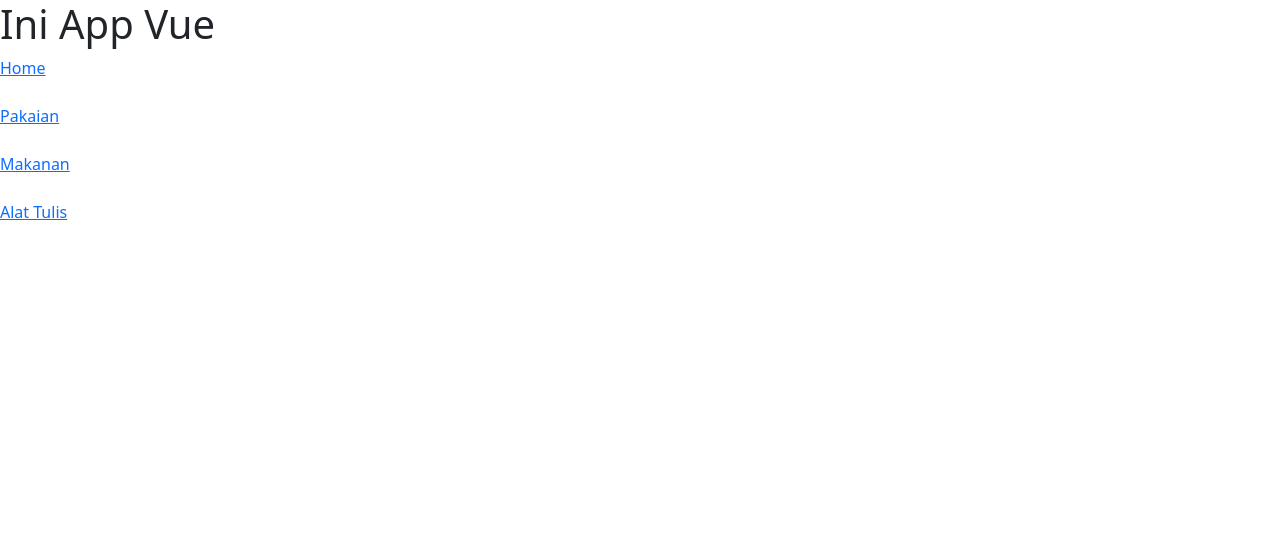
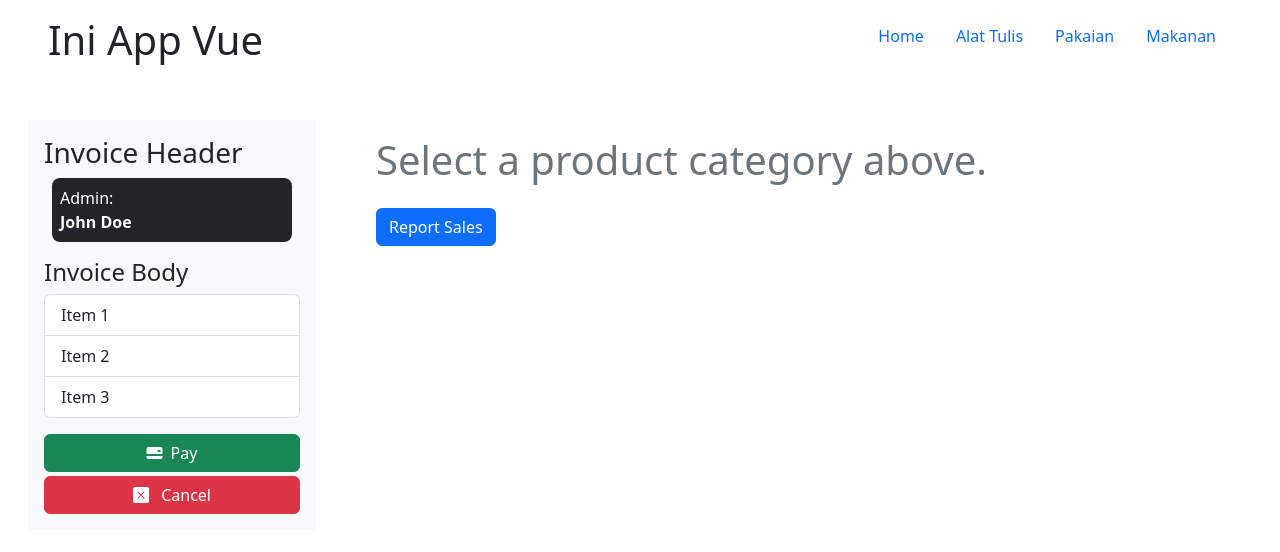
Before and after one commit to StefannusChristian/Modern-Web, a Vue app in the folder uas-mwd/client/: page / in a window 1280 px wide. Shown: the top 552 px of the page. Built offline with nearby package versions, Linux system fonts and the light colour scheme.

Commit message:
Add UI components such as navigation links, buttons, and product cards

```diff
--- a/uas-mwd/client/public/index.html
+++ b/uas-mwd/client/public/index.html
@@ -9,6 +9,10 @@
       rel="stylesheet"
       href="https://cdn.jsdelivr.net/npm/bootstrap@5.2.3/dist/css/bootstrap.min.css
     "
+    />
+    <link
+      rel="stylesheet"
+      href="https://cdn.jsdelivr.net/npm/bootstrap-icons@1.10.2/font/bootstrap-icons.css"
     />
     <title><%= htmlWebpackPlugin.options.title %></title>
   </head>
--- a/uas-mwd/client/src/App.vue
+++ b/uas-mwd/client/src/App.vue
@@ -1,12 +1,26 @@
 <template>
-  <h1>Ini App Vue</h1>
-  <a href="/">Home</a>
-  <br /><br />
-  <router-link :to="{ path: 'pakaian' }">Pakaian</router-link>
-  <br /><br />
-  <router-link :to="{ path: 'makanan' }">Makanan</router-link>
-  <br /><br />
-  <router-link :to="{ path: 'alat_tulis' }">Alat Tulis</router-link>
-  <br /><br />
-  <router-view />
+  <div class="d-flex justify-content-between py-3 px-5">
+    <h1>Ini App Vue</h1>
+    <ProductNavigation />
+  </div>
+  <div class="my-3 p-3 d-flex flex-row">
+    <LeftSidebar />
+    <div class="w-75 px-5">
+      <router-view />
+      <button class="btn btn-primary mt-3">Report Sales</button>
+    </div>
+  </div>
 </template>
+
+<script>
+import LeftSidebar from "./components/LeftSidebar.vue";
+import ProductNavigation from "./components/ProductNavigation.vue";
+
+export default {
+  name: "App",
+  components: {
+    LeftSidebar,
+    ProductNavigation,
+  },
+};
+</script>
--- /dev/null
+++ b/uas-mwd/client/src/assets/global.css
@@ -0,0 +1,3 @@
+.product-card {
+  width: 31%;
+}
--- a/uas-mwd/client/src/components/AlatTulis.vue
+++ b/uas-mwd/client/src/components/AlatTulis.vue
@@ -1,10 +1,23 @@
 <template>
-  <h1>Ini Component Alat Tulis</h1>
-  <ul>
-    <li v-for="alat in alat_tulis" :key="alat.product_id" :id="alat.product_id">
-      {{ alat }}
-    </li>
-  </ul>
+  <h1 class="mb-3">Ini Component Alat Tulis</h1>
+  <div class="d-flex row flex-wrap justify-content-center">
+    <div
+      class="card product-card mx-2"
+      v-for="alat in alat_tulis"
+      :key="alat.product_id"
+      :id="alat.product_id"
+    >
+      <div class="card-body">
+        <h5 class="card-title">
+          {{ alat.product_name }}
+        </h5>
+        <h6 class="card-subtitle mb-2">IDR {{ alat.product_price }}</h6>
+        <button class="btn btn-dark d-block w-100">
+          <i class="bi bi-cart-plus-fill me-2"></i>Add Product
+        </button>
+      </div>
+    </div>
+  </div>
 </template>
 
 <script>
--- /dev/null
+++ b/uas-mwd/client/src/components/Home.vue
@@ -0,0 +1,13 @@
+<template>
+  <div class="w-75 pt-3">
+    <h1 class="text-muted">Select a product category above.</h1>
+  </div>
+</template>
+
+<script>
+export default {
+  name: "Home",
+};
+</script>
+
+<style></style>
--- /dev/null
+++ b/uas-mwd/client/src/components/LeftSidebar.vue
@@ -0,0 +1,33 @@
+<template>
+  <div class="container w-25">
+    <div class="p-3 bg-light">
+      <div class="mb-3">
+        <h3>Invoice Header</h3>
+        <div class="bg-dark text-white p-2 m-2 rounded-3">
+          Admin:<br />
+          <span class="fw-semibold">John Doe</span>
+        </div>
+      </div>
+      <div class="mb-3">
+        <h4>Invoice Body</h4>
+        <ul class="list-group">
+          <li class="list-group-item">Item 1</li>
+          <li class="list-group-item">Item 2</li>
+          <li class="list-group-item">Item 3</li>
+        </ul>
+      </div>
+      <button class="btn btn-success d-block w-100 mb-1">
+        <i class="bi bi-credit-card-2-back-fill me-2"></i>Pay
+      </button>
+      <button class="btn btn-danger d-block w-100">
+        <i class="bi bi-x-square-fill me-2"></i> Cancel
+      </button>
+    </div>
+  </div>
+</template>
+
+<script>
+export default {
+  name: "LeftSidebar",
+};
+</script>
--- a/uas-mwd/client/src/components/Makanan.vue
+++ b/uas-mwd/client/src/components/Makanan.vue
@@ -1,10 +1,23 @@
 <template>
-  <h1>Ini Component Makanan</h1>
-  <ul>
-    <li v-for="makan in makanan" :key="makan.product_id" :id="makan.product_id">
-      {{ makan }}
-    </li>
-  </ul>
+  <h1 class="mb-3">Ini Component Makanan</h1>
+  <div class="d-flex row flex-wrap justify-content-center">
+    <div
+      class="card product-card mx-2"
+      v-for="makan in makanan"
+      :key="makan.product_id"
+      :id="makan.product_id"
+    >
+      <div class="card-body">
+        <h5 class="card-title">
+          {{ makan.product_name }}
+        </h5>
+        <h6 class="card-subtitle mb-2">IDR {{ makan.product_price }}</h6>
+        <button class="btn btn-dark d-block w-100">
+          <i class="bi bi-cart-plus-fill me-2"></i>Add Product
+        </button>
+      </div>
+    </div>
+  </div>
 </template>
 
 <script>
--- a/uas-mwd/client/src/components/Pakaian.vue
+++ b/uas-mwd/client/src/components/Pakaian.vue
@@ -1,10 +1,23 @@
 <template>
-  <h1>Ini Component Pakaian</h1>
-  <ul>
-    <li v-for="pakai in pakaian" :key="pakai.product_id" :id="pakai.product_id">
-      {{ pakai }}
-    </li>
-  </ul>
+  <h1 class="mb-3">Ini Component Pakaian</h1>
+  <div class="d-flex row flex-wrap justify-content-center">
+    <div
+      class="card product-card mx-2"
+      v-for="pakai in pakaian"
+      :key="pakai.product_id"
+      :id="pakai.product_id"
+    >
+      <div class="card-body">
+        <h5 class="card-title">
+          {{ pakai.product_name }}
+        </h5>
+        <h6 class="card-subtitle mb-2">IDR {{ pakai.product_price }}</h6>
+        <button class="btn btn-dark d-block w-100">
+          <i class="bi bi-cart-plus-fill me-2"></i>Add Product
+        </button>
+      </div>
+    </div>
+  </div>
 </template>
 
 <script>
--- /dev/null
+++ b/uas-mwd/client/src/components/ProductNavigation.vue
@@ -0,0 +1,24 @@
+<template>
+  <ul class="nav justify-content-end">
+    <li class="nav-item">
+      <router-link class="nav-link" to="/">Home</router-link>
+    </li>
+    <li class="nav-item">
+      <router-link class="nav-link" to="/alat_tulis">Alat Tulis</router-link>
+    </li>
+    <li class="nav-item">
+      <router-link class="nav-link" to="/pakaian">Pakaian</router-link>
+    </li>
+    <li class="nav-item">
+      <router-link class="nav-link" to="/makanan">Makanan</router-link>
+    </li>
+  </ul>
+</template>
+
+<script>
+export default {
+  name: "ProductNavigation",
+};
+</script>
+
+<style></style>
--- a/uas-mwd/client/src/router/index.js
+++ b/uas-mwd/client/src/router/index.js
@@ -2,8 +2,14 @@ import { createRouter, createWebHistory } from "vue-router";
 import Pakaian from "../components/Pakaian.vue";
 import Makanan from "../components/Makanan.vue";
 import AlatTulis from "../components/AlatTulis.vue";
+import Home from "../components/Home.vue";
 
 const routes = [
+  {
+    path: "/",
+    name: "Home",
+    component: Home,
+  },
   {
     path: "/pakaian",
     name: "Pakaian",
```
Also changed, not shown: uas-mwd/client/src/main.js (+5 -4 lines), uas-mwd/client/src/assets/logo.png (deleted). Lines whose indentation alone changed are shown as unchanged.
